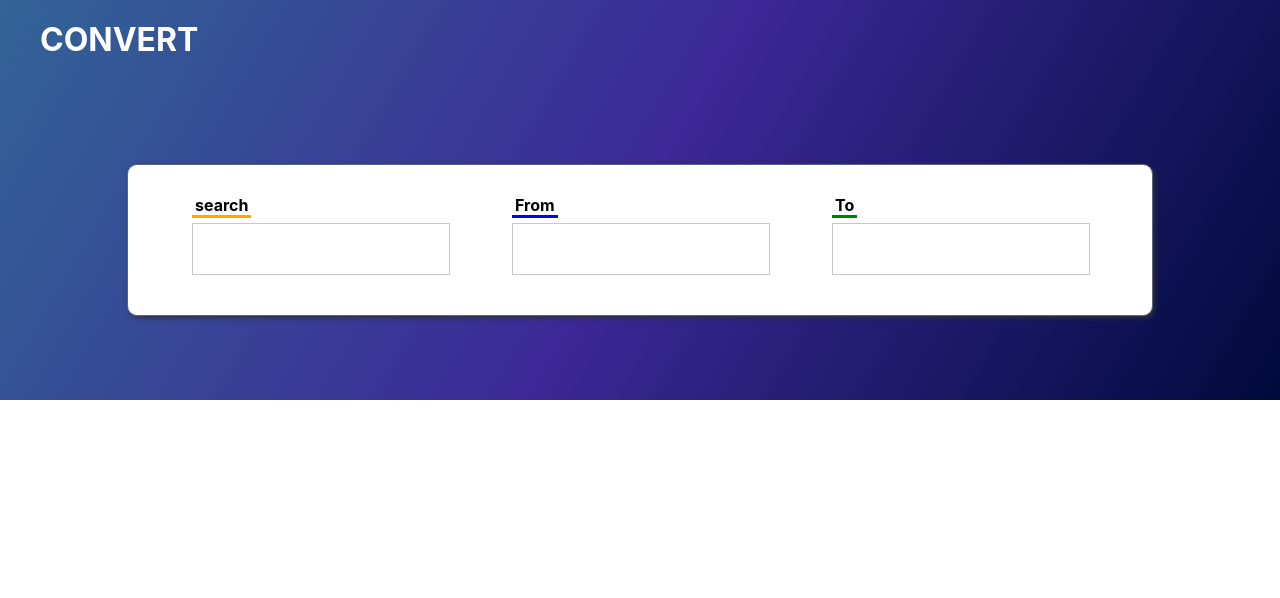
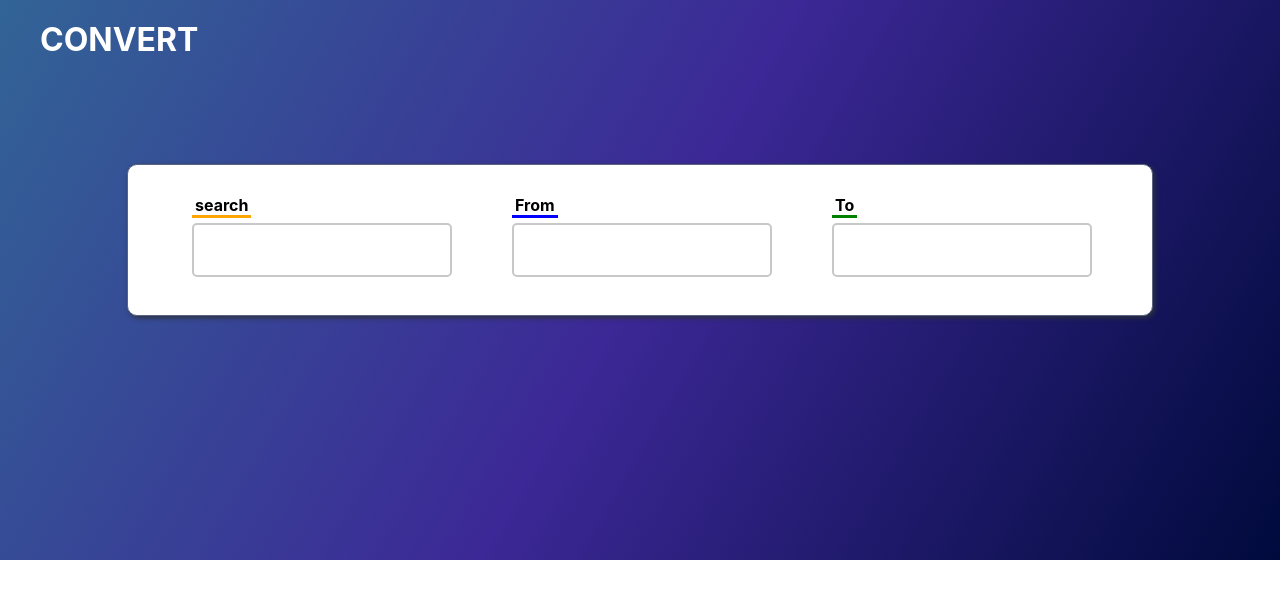
Before and after one commit to gomsang/Convert, a React (Create React App) app: page / in a window 1280 px wide. Shown: the top 598 px of the page. Built offline with nearby package versions, Linux system fonts and the light colour scheme.

Commit message:
style fix

```diff
--- a/src/components/Convert2.css
+++ b/src/components/Convert2.css
@@ -18,7 +18,8 @@
     width: 100%;
     height: 50px;
     background: none;
-    border: 1px solid rgb(200, 200, 200);
+    border: 2px solid rgb(200, 200, 200);
+    border-radius: 5px;
 }
 
 .letter {
--- a/src/components/Header.css
+++ b/src/components/Header.css
@@ -1,6 +1,6 @@
 .header {
     position: absolute;
-    height: 50%;
+    height: 70%;
     background:linear-gradient(120deg, rgb(50,100,150), rgb(60,40,150), rgb(0,10,60));
     width: 100%;
 }
```
